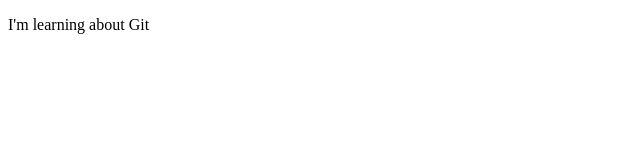
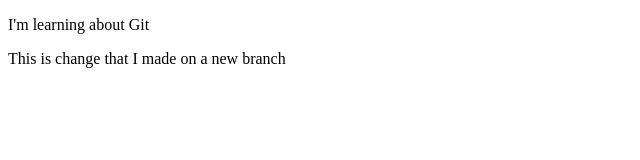
Before and after one commit to maisontiradoegas/background-generator, a plain HTML site: page index.html in a window 1280 px wide. Shown: the whole page, without its empty margins (0-640 px from the left). Drawn offline with Linux system fonts and the light colour scheme.

Commit message:
Changing Text

```diff
--- a/index.html
+++ b/index.html
@@ -5,5 +5,6 @@
 </head>
 <body>
 <p> I'm learning about Git </p>
+<p> This is change that I made on a new branch </p>
 </body>
 </html>
```
